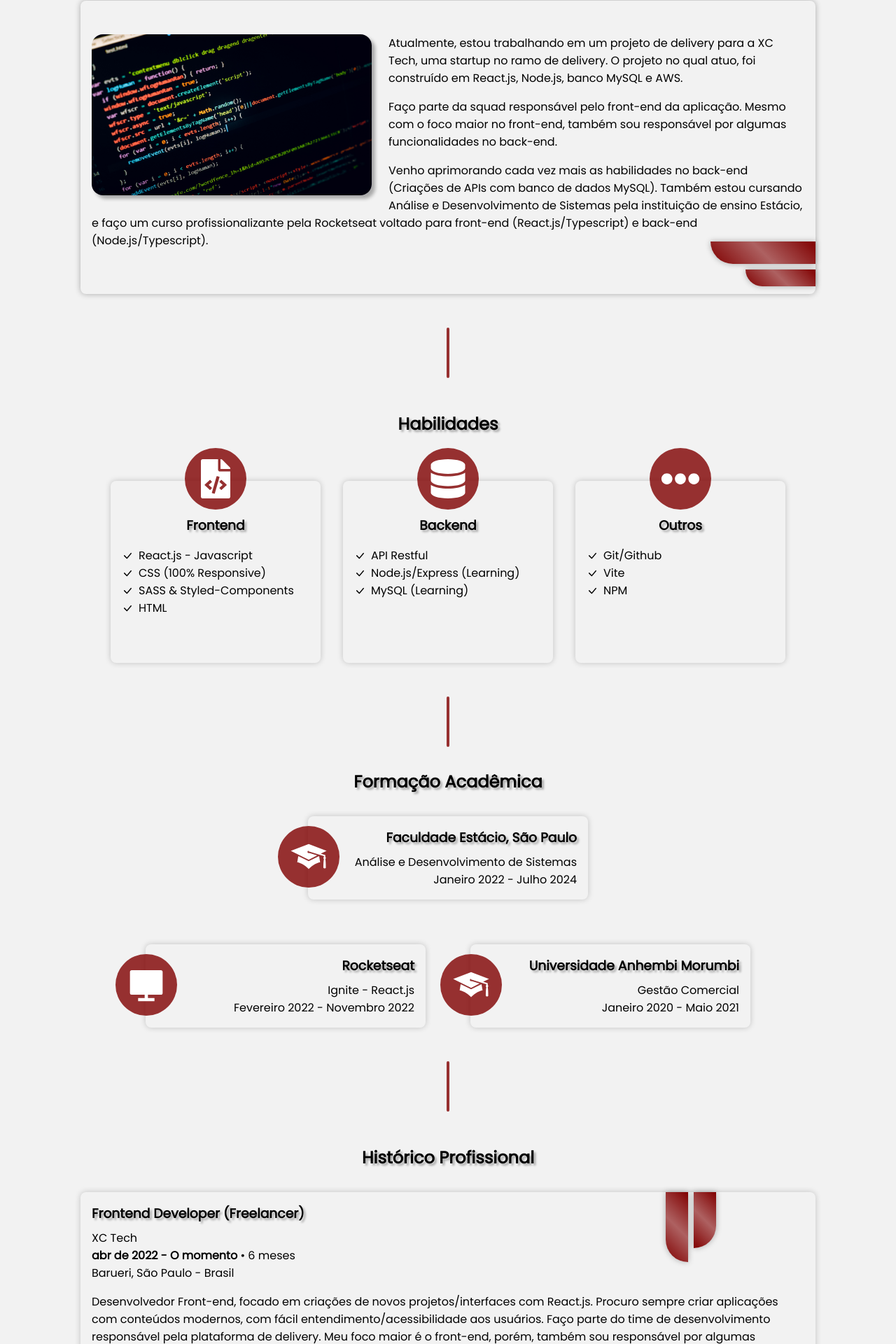
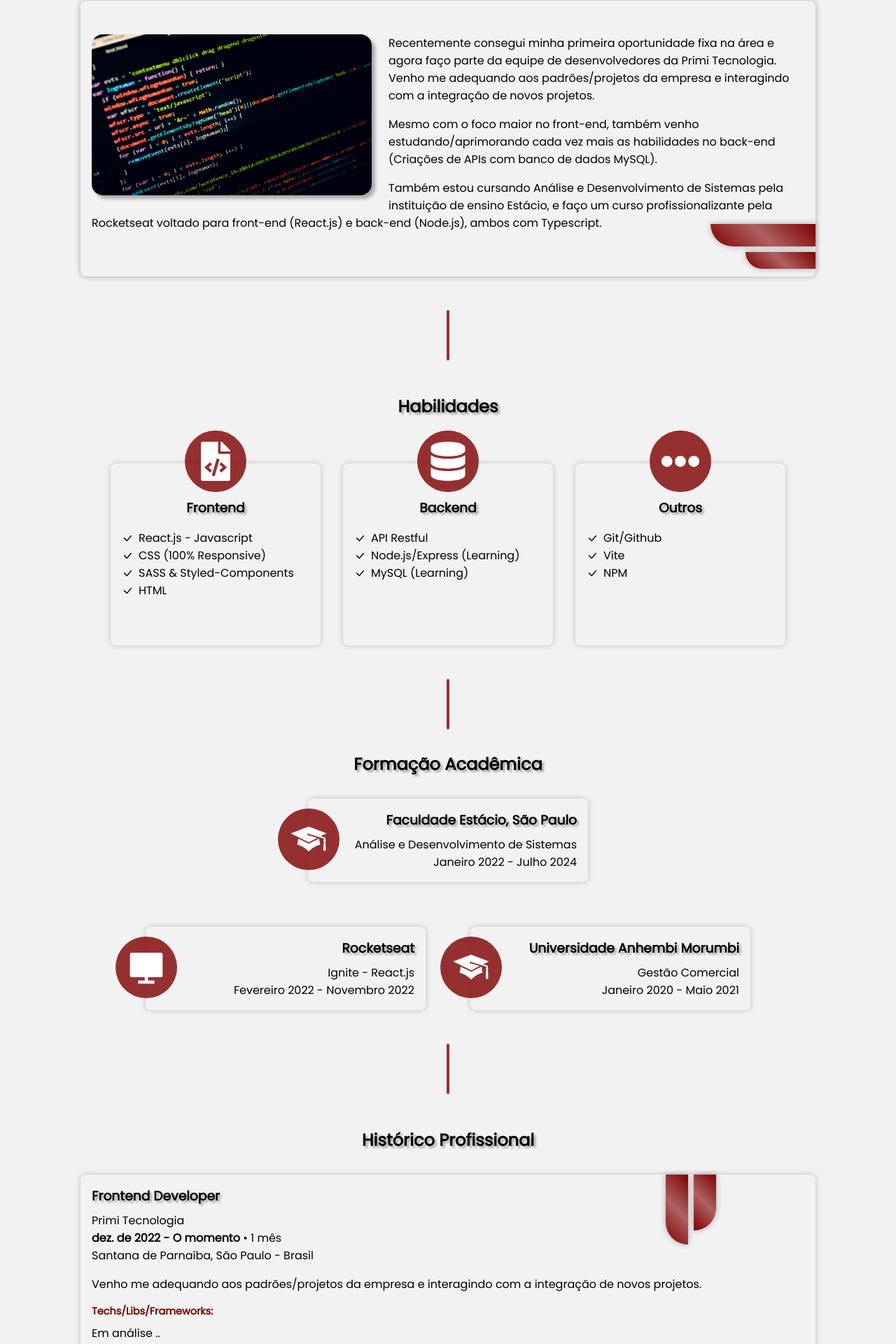
Before and after one commit to genari-j/portfolio, a React (Vite) app: page / in a window 1280 px wide. Shown: the part 651-2571 px from the top of the page at 70% size. Built offline with nearby package versions, Linux system fonts and the light colour scheme.

Commit message:
Ajuste sessão histórico profissional

```diff
--- a/src/components/AcademicEducation/index.jsx
+++ b/src/components/AcademicEducation/index.jsx
@@ -1,10 +1,6 @@
-// Icons
 import { GiGraduateCap } from 'react-icons/gi'
 import { RiComputerFill } from 'react-icons/ri'
-
-// CSS
 import { Container, SectionContent, Card, EstacioIcon } from "./styles";
-
 
 export function AcademicEducation() {
     return (
--- a/src/components/Contacts/index.jsx
+++ b/src/components/Contacts/index.jsx
@@ -1,9 +1,7 @@
-// CSS
 import {
     Container, ContactsBackg, ContactsName,
     FirstDetail, SecondDetail, ThirdDetail, FourthDetail
 } from "./styles";
-
 
 export function Contacts() {
     return (
--- a/src/components/Footer/index.jsx
+++ b/src/components/Footer/index.jsx
@@ -1,10 +1,6 @@
-// Icons
 import { FaLinkedinIn, FaGithub, FaMailBulk } from 'react-icons/fa'
 import { RiWhatsappFill } from 'react-icons/ri'
-
-// CSS
 import { Container, LocalAndMap, CopyrightAndSocialMedias } from './styles'
-
 
 export function Footer() {
     return (
--- a/src/components/Header/styles.js
+++ b/src/components/Header/styles.js
@@ -205,5 +205,11 @@
                 }
             }
         }
+
+        @media (max-height: 415px) {
+            display: grid;
+            grid-template-columns: repeat(2, 1fr);
+            gap: 0.5rem 6rem;
+        }
     }
 `
--- a/src/components/HighlightProjects/index.jsx
+++ b/src/components/HighlightProjects/index.jsx
@@ -1,16 +1,12 @@
-// Imgs
 import DeliveryAppOne from '../../assets/HighlightProjects/deliveryStoreOne.jpg'
 import DeliveryAppTwo from '../../assets/HighlightProjects/deliveryStoreTwo.jpg'
 import patientSys from '../../assets/HighlightProjects/patientSys.jpg'
 import cardInRealTime from '../../assets/HighlightProjects/cardInRealTime.jpg'
-
-// CSS
 import {
     Container, DeliveryApp, FirstImageAndDescriptions,
     SecondImageAndUsersList, PatientSys, PatientDescriptions,
     CardSimulator, CardSimulatorDescriptions
 } from "./styles";
-
 
 export function HighlightProjects() {
     return (
--- a/src/components/PersonalProfile/index.jsx
+++ b/src/components/PersonalProfile/index.jsx
@@ -1,9 +1,5 @@
-// Imgs
 import PersonalProfilePic from '../../assets/CodeImg/code.jpg'
-
-// CSS
 import { Container, PersonalSection, SectionDetails, SecondDetail, FisrtDetail } from './styles'
-
 
 export function PersonalProfile() {
     return (
@@ -11,9 +7,9 @@
             <h2>Perfil Pessoal</h2>
             <PersonalSection>
                 <img src={PersonalProfilePic} alt="Imagem Representativa" />
-                <p>Atualmente, estou trabalhando em um projeto de delivery para a XC Tech, uma startup no ramo de delivery. O projeto no qual atuo, foi construído em React.js, Node.js, banco MySQL e AWS.</p>
-                <p>Faço parte da squad responsável pelo front-end da aplicação. Mesmo com o foco maior no front-end, também sou responsável por algumas funcionalidades no back-end.</p>
-                <p>Venho aprimorando cada vez mais as habilidades no back-end &#40;Criações de APIs com banco de dados MySQL&#41;. Também estou cursando Análise e Desenvolvimento de Sistemas pela instituição de ensino Estácio, e faço um curso profissionalizante pela Rocketseat voltado para front-end &#40;React.js/Typescript&#41; e back-end &#40;Node.js/Typescript&#41;.</p>
+                <p>Recentemente consegui minha primeira oportunidade fixa na área e agora faço parte da equipe de desenvolvedores da Primi Tecnologia. Venho me adequando aos padrões/projetos da empresa e interagindo com a integração de novos projetos.</p>
+                <p>Mesmo com o foco maior no front-end, também venho estudando/aprimorando cada vez mais as habilidades no back-end &#40;Criações de APIs com banco de dados MySQL&#41;.</p>
+                <p>Também estou cursando Análise e Desenvolvimento de Sistemas pela instituição de ensino Estácio, e faço um curso profissionalizante pela Rocketseat voltado para front-end (React.js) e back-end (Node.js), ambos com Typescript.</p>
 
                 <SectionDetails>
                     <FisrtDetail></FisrtDetail>
--- a/src/components/ProfessionalHistory/index.jsx
+++ b/src/components/ProfessionalHistory/index.jsx
@@ -1,10 +1,8 @@
-// CSS
 import {
-    Container, CurrentJob, DescriptionJob, TechsTitle,
+    Container, CurrentJob, LastJob, DescriptionJob, TechsTitle,
     SectionDetails, FisrtDetail, SecondDetail, PreviousServices,
     Card, TimeOfService
 } from './styles'
-
 
 export function ProfessionalHistory() {
     return (
@@ -17,18 +15,31 @@
                     <SecondDetail></SecondDetail>
                 </SectionDetails>
 
+                <h3>Frontend Developer</h3>
+
+                <span>Primi Tecnologia</span>
+                <span><TimeOfService>dez. de 2022 - O momento</TimeOfService> • 1 mês</span>
+                <span>Santana de Parnaíba, São Paulo - Brasil</span>
+                <DescriptionJob>Venho me adequando aos padrões/projetos da empresa e interagindo com a integração de novos projetos.</DescriptionJob>
+                <TechsTitle>Techs/Libs/Frameworks:</TechsTitle>
+                <p>Em análise ..</p>
+            </CurrentJob>
+
+            <LastJob>
+                <SectionDetails>
+                    <FisrtDetail></FisrtDetail>
+                    <SecondDetail></SecondDetail>
+                </SectionDetails>
+
                 <h3>Frontend Developer &#40;Freelancer&#41;</h3>
                 <span>XC Tech</span>
-                <span><TimeOfService>abr de 2022 - O momento</TimeOfService> • 6 meses</span>
+                <span><TimeOfService>jul. de 2022 - dez. de 2022</TimeOfService> - 6 meses</span>
                 <span>Barueri, São Paulo - Brasil</span>
-                <DescriptionJob>Desenvolvedor Front-end, focado em criações de novos projetos/interfaces com React.js. Procuro sempre
-                    criar aplicações com conteúdos modernos, com fácil entendimento/acessibilidade aos usuários. Faço parte do
-                    time de desenvolvimento responsável pela plataforma de delivery. Meu foco maior é o front-end, porém, também
-                    sou responsável por algumas funcionalidades do Back-end.</DescriptionJob>
+                <DescriptionJob>Desenvolvedor Front-end, focado em criações de novos projetos/interfaces com React.js. Sempre criando aplicações com conteúdos modernos, com fácil entendimento/acessibilidade aos usuários. Fiz parte do time de desenvolvimento responsável pela plataforma de delivery. Meu foco maior foi o front-end, porém, também fui responsável por algumas funcionalidades do Back-end.</DescriptionJob>
                 <TechsTitle>Techs/Libs/Frameworks:</TechsTitle>
-                <p>Javascript/Typescript, React.js - &#40;React Router Dom, ContextAPI, Styled Components, JWT&#41;</p>
-                <p>Node.js, Express, Consign, Knex, Bcrypt, Jwt, Passport, MySQL, API Restful.</p>
-            </CurrentJob>
+                <p>Javascript/Typescript, React.js - &#40;React Router Dom, Styled Components&#41;.</p>
+                <p>Node.js, Express, MySQL, API Restful.</p>
+            </LastJob>
 
             <PreviousServices>
                 <Card>
--- a/src/components/ProfessionalHistory/styles.js
+++ b/src/components/ProfessionalHistory/styles.js
@@ -29,6 +29,21 @@
 `
 
 export const CurrentJob = styled.div`
+    width: 100%;
+
+    display: flex;
+    flex-direction: column;
+
+    position: relative;
+
+    margin: 0 0 2rem 0;
+    padding: 1rem;
+    border-radius: 0.5rem;
+
+    box-shadow: 0 0 0.5rem 0 rgba(0, 0, 0, 0.2);
+`
+
+export const LastJob = styled.div`
     width: 100%;
 
     display: flex;
--- a/src/components/Skills/index.jsx
+++ b/src/components/Skills/index.jsx
@@ -1,10 +1,6 @@
-// Icons
 import { FaFileCode, FaDatabase, FaEllipsisH } from 'react-icons/fa'
 import { BsCheckLg } from 'react-icons/bs'
-
-// CSS
 import { Container, SkillCards, Card } from './styles'
-
 
 export function Skills() {
     return (
--- a/src/routes/index.jsx
+++ b/src/routes/index.jsx
@@ -1,9 +1,5 @@
-// Rotas
 import { Routes, Route } from 'react-router-dom'
-
-// Pages
 import { Home } from '../pages/Home/index.jsx'
-
 
 export function RoutesApp() {
 
--- a/src/styles/global.js
+++ b/src/styles/global.js
@@ -12,10 +12,6 @@
         list-style: none;
         font-family: 'Poppins', Arial, sans-serif;
         font-weight: 400;
-
-        a {
-            color: #000000;
-        }
     }
 
     html {
@@ -34,18 +30,16 @@
     }
 
     body {
-        /* Isso irá ajudar a fonte ficar mais detalhada/nítida entre os navegadores */
+        /* Fonte mais detalhada/nítida entre navegadores */
         -webkit-font-smoothing: antialiased;
+    }
+
+    a {
+        cursor: pointer;
+        color: #000000;
     }
 
     button {
         cursor: pointer;
     }
-
-    // Tudo que estiver desabilitado na aplicação, irá pegar esses estilos
-    [disabled] {
-        opacity: 0.8;
-        cursor: not-allowed;
-    }
-
 `
```
Also changed, not shown: src/pages/Home/index.jsx (+0 -8 lines).
